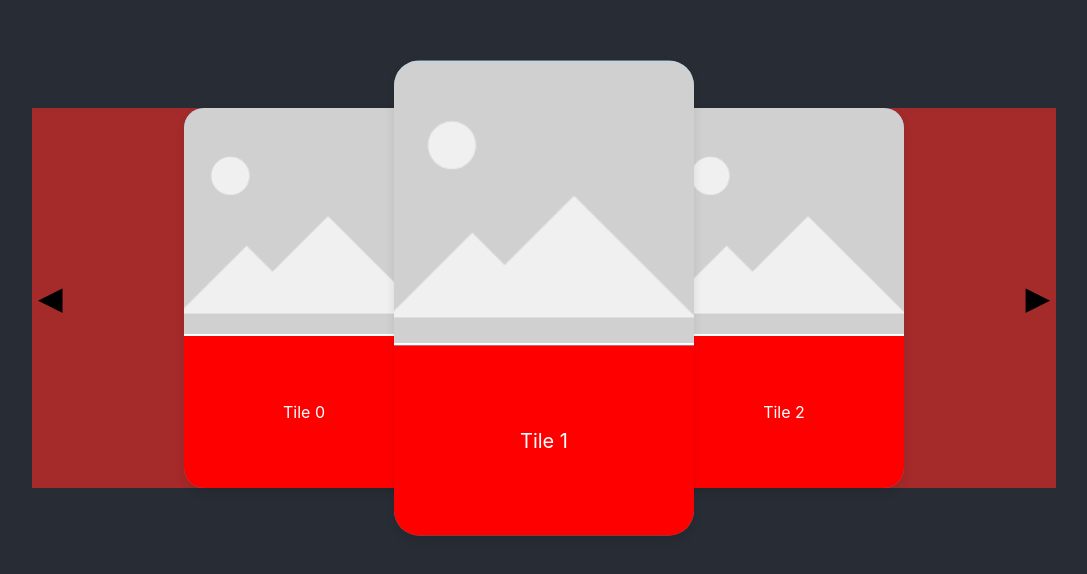
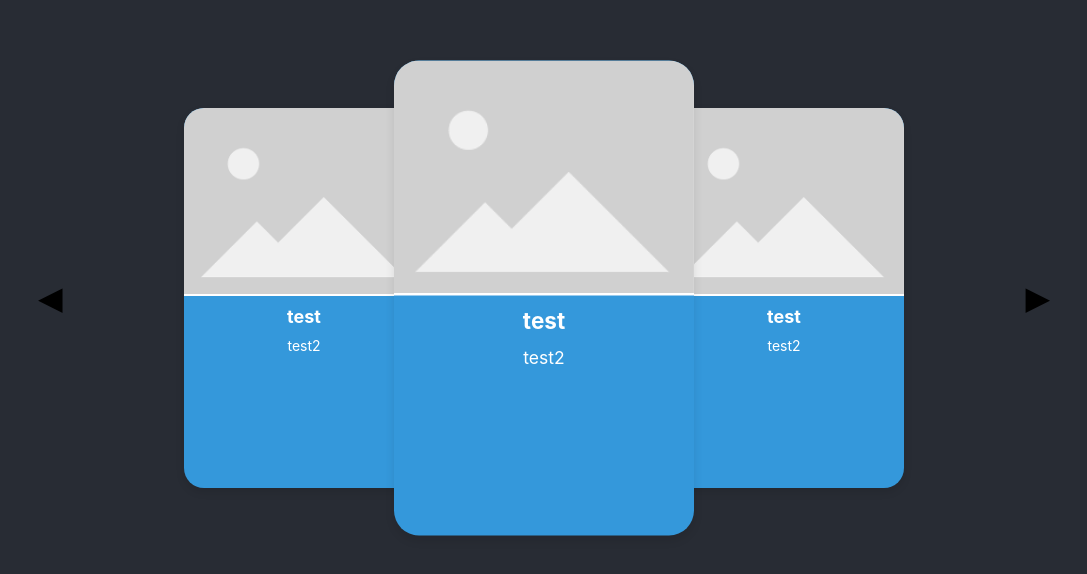
Before and after one commit to magicM00nchild/MultiPageApplication, a React (Create React App) app: page / in a window 1280 px wide. Shown: the part 102-676 px from the top of the page, without its empty margins (96-1183 px from the left). Built offline with nearby package versions, Linux system fonts and the light colour scheme.

Commit message:
make it prettier

```diff
--- a/src/CarouselList/CarouselTileList.css
+++ b/src/CarouselList/CarouselTileList.css
@@ -1,34 +1,22 @@
 .carousel {
   display: flex;
-  /*
-  overflow: hidden;*/
   width: 100%;
-  justify-content: center; /* Zentriert den Inhalt horizontal */
-  background-color: brown;
+  justify-content: center;
 }
 
 .carousel-item {
-  /*flex: 0 0 100%;
-  opacity: 0;
-  transform: translateX(100%);
-  transition: all 0.5s ease;
-  align-items: end;*/
   align-items: center;
 
 }
 
 .carousel-item.active {
-  /*
-  opacity: 1;
-  transform: translateX(0);
-  */
   transform: scale(1.25)
 }
 
 .carousel-container {
   position: relative;
   width: 100%;
-  max-width: 80%;  /* Maximalbreite des Karussells */
+  max-width: 80%;
   margin: 0 auto;
   display: flex;
   align-items: center;
--- a/src/CarouselList/CarouselTileList.tsx
+++ b/src/CarouselList/CarouselTileList.tsx
@@ -4,16 +4,16 @@ import Tile, { TileType } from '../Tiles/Tile';
 
 interface Tile {
   id: number;
-  content: string;
+  content: any
 }
 
 const CarouselTileList: React.FC = () => {
   const tiles: Tile[] = [
-    { id: 0, content: 'Tile 0' },
-    { id: 1, content: 'Tile 1' },
-    { id: 2, content: 'Tile 2' },
-    { id: 3, content: 'Tile 3' },
-    { id: 4, content: 'Tile 4' },
+    { id: 0, content: {title: 'test', info: 'test2' } },
+    { id: 1, content: {title: 'test', info: 'test2' } },
+    { id: 2, content: {title: 'test', info: 'test2' } },
+    { id: 3, content: {title: 'test', info: 'test2' } },
+    { id: 4, content: {title: 'test', info: 'test2' } },
   ];
 
   const [currentIndex, setCurrentIndex] = useState(1);
@@ -50,17 +50,17 @@ const CarouselTileList: React.FC = () => {
         <div
             className={'carousel-item'}
           >
-        <Tile type={currentIndex === 0 ? TileType.Placeholder : TileType.Inactive }>{currentIndex === 0 ? null : tiles[currentIndex-1].content}</Tile>
-      </div>
+          <Tile type={currentIndex === 0 ? TileType.Placeholder : TileType.Inactive } content={currentIndex === 0 ? null :tiles[currentIndex-1].content} />
+        </div>
         <div
             className={'carousel-item active'}
           >
-          <Tile type={TileType.Main}>{tiles[currentIndex].content}</Tile>
+          <Tile type={TileType.Main} content={tiles[currentIndex].content} />
         </div>
         <div
             className={'carousel-item'}
           >
-        <Tile type={currentIndex === tiles.length-1 ? TileType.Placeholder : TileType.Inactive}>{currentIndex === tiles.length-1 ? null : tiles[currentIndex+1].content}</Tile>
+          <Tile type={currentIndex === tiles.length-1 ? TileType.Placeholder : TileType.Inactive} content={currentIndex === tiles.length-1 ? null :tiles[currentIndex+1].content} />
       </div>
       </div>
       <button className="carousel-button right" onClick={handleNext} disabled={disableRight()}>
--- a/src/Tiles/Tile.css
+++ b/src/Tiles/Tile.css
@@ -36,17 +36,29 @@
     border-radius: 20px 20px 0 0; /* Abrundung nur oben */
   }
 
-  /* Textbereich (untere Hälfte) */
   .tileInfo {
-    width: 100%;
-    height: 40%; /* Nimmt 40% der Höhe ein */
-    background-color: red; /* Beispielhintergrund für den Text */
     display: flex;
-    justify-content: center;
+    flex-direction: column;
     align-items: center;
     color: white;
     font-size: 16px;
     padding: 10px;
     box-sizing: border-box;
-    border-radius: 0 0 20px 20px; /* Abrundung nur unten */
+    width: 100%;
+    height: 100%;
+    border-radius: 0 0 20px 20px;
   }
+
+  .tileInfo .title {
+    font-size: 18px;
+    font-weight: bold;
+    margin-bottom: 10px;
+    text-align: center;
+    width: 100%;
+  }
+
+  .tileInfo .info {
+    font-size: 14px;
+    text-align: center;
+    width: 100%;
+  }
--- a/src/Tiles/Tile.tsx
+++ b/src/Tiles/Tile.tsx
@@ -12,26 +12,38 @@ interface TileProps {
   height?: string;
   borderRadius?: string;
   backgroundColor?: string;
-  children?: React.ReactNode;
   type: string
+  content?: any
 }
 
 const Tile: React.FC<TileProps> = ({
   borderRadius = '10px',
   backgroundColor = '#3498db',
   type,
-  children
+  content,
 }) => {
   const imageSrc = require('../Pictures/images.png')
   return (
     <div
       className={`tile ${type}`}>
+      {content ?
       <div className='tilePicture'>
-        {imageSrc && <img src={imageSrc} alt="Tile" />}
+        { imageSrc && <img src={imageSrc} alt="Tile" />}
       </div>
+             : null}
+      {content ?
       <div className='tileInfo'>
-        {children}
+        <div className="title">
+          <text>
+            { content.title }
+          </text>
+        </div>
+        <div className="info">
+          <text> { content.info } </text>
+        </div>
       </div>
+      : null}
+
     </div>
   );
 };
```
